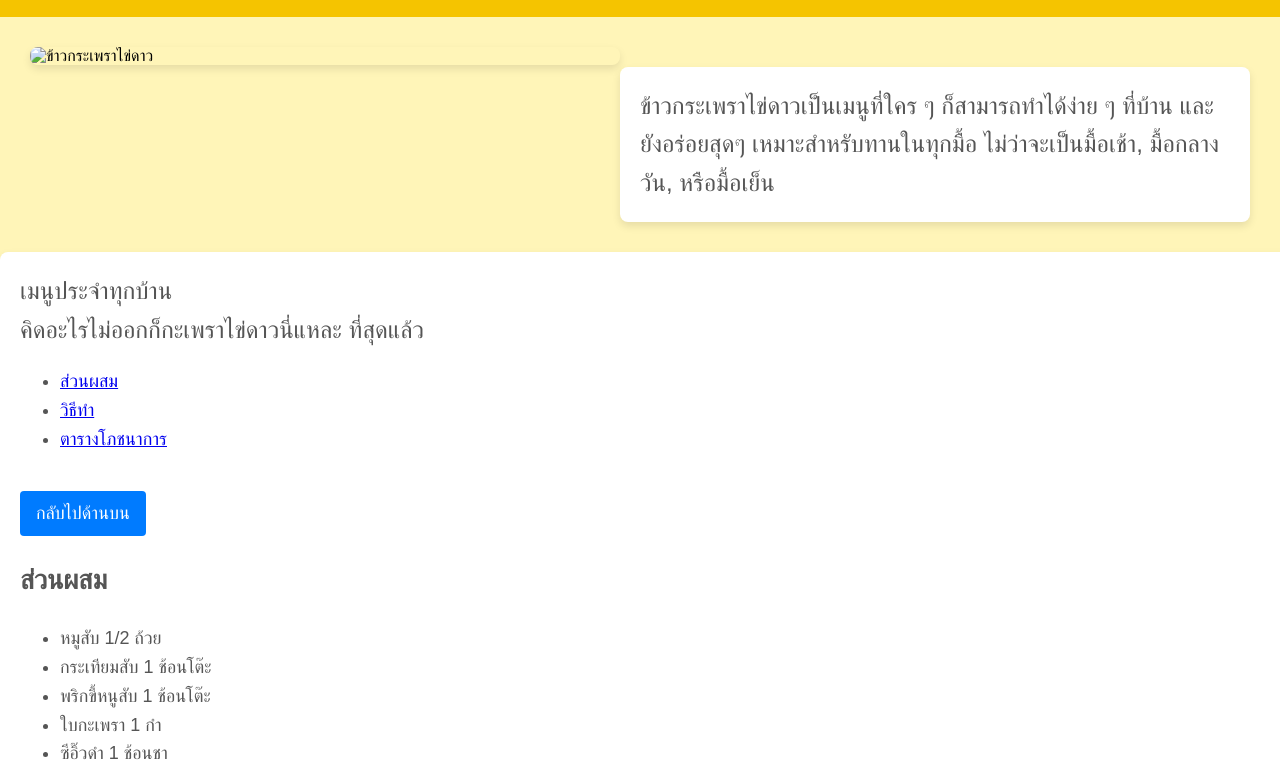
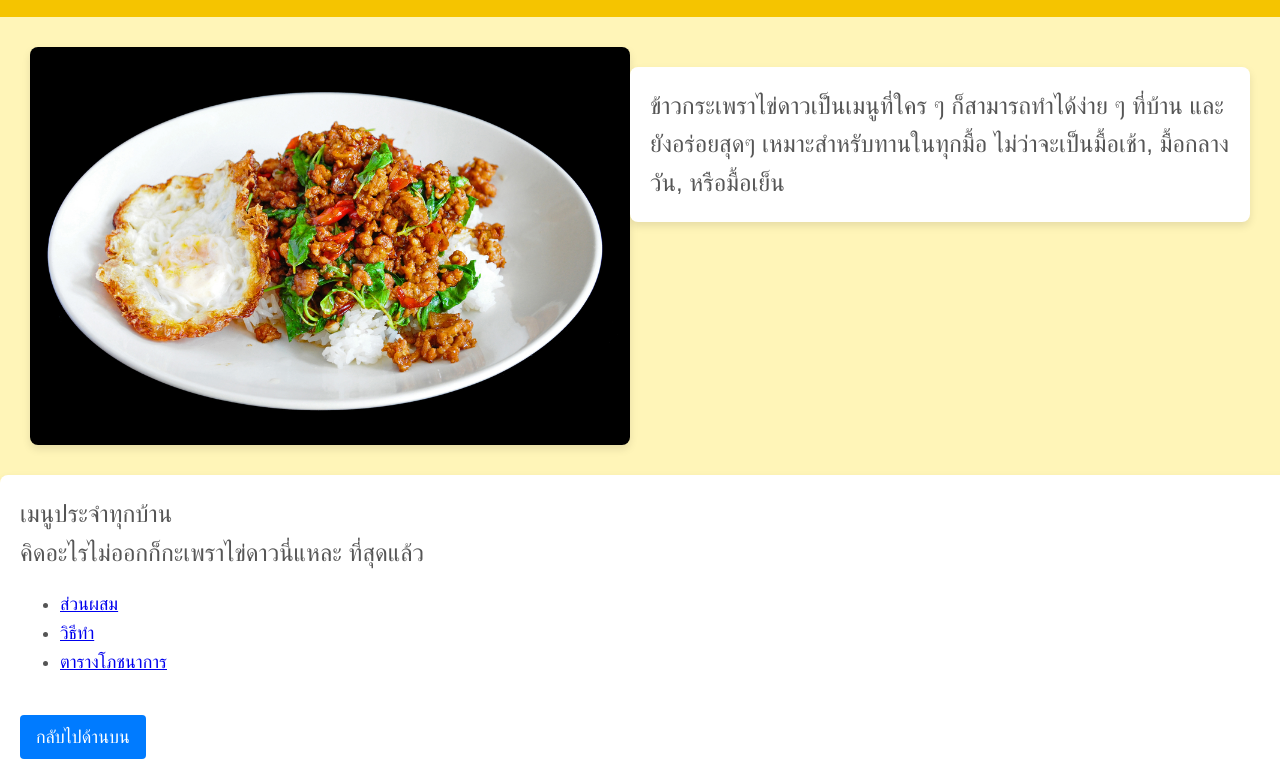
Before and after one commit to 020Nattaphon/Portfolio_020, a plain HTML site: page page_layout.html in a window 1280 px wide. Shown: the part 60-822 px from the top of the page. Drawn offline with Linux system fonts and the light colour scheme.

Commit message:
Update page_layout.html

```diff
--- a/page_layout.html
+++ b/page_layout.html
@@ -137,7 +137,7 @@
 
     <div class="content">
       <img
-        src="images/krapraw.jpg"
+        src="krapraw.jpg"
         alt="ข้าวกระเพราไข่ดาว"
         class="recipe-image"
       />
```
